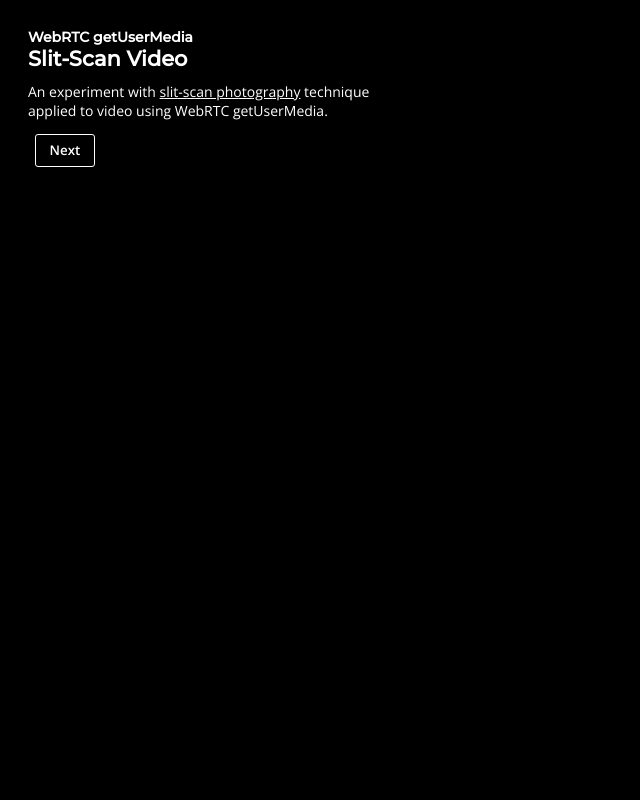
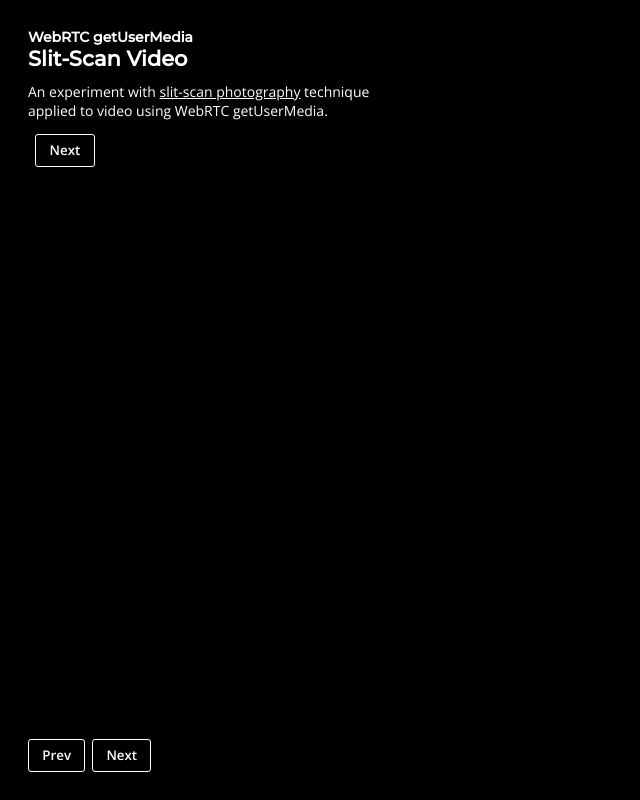
Before and after one commit to spite/video, a plain HTML site: page slit-scan/index.html in a window 1280 px wide. Shown: the whole page, without its empty margins (0-640 px from the left). Drawn offline with nearby package versions, Linux system fonts and the light colour scheme.

Commit message:
Update index.html

```diff
--- a/slit-scan/index.html
+++ b/slit-scan/index.html
@@ -51,6 +51,9 @@
         <button id="nextDeviceBtn">Next</button>
       </p>
     </div>
+    <footer>
+      <p><button>Prev</button><button>Next</button></p>
+    </footer>
     <canvas id="photo"></canvas>
   </body>
   <script src="./main.js" type="module"></script>
```
